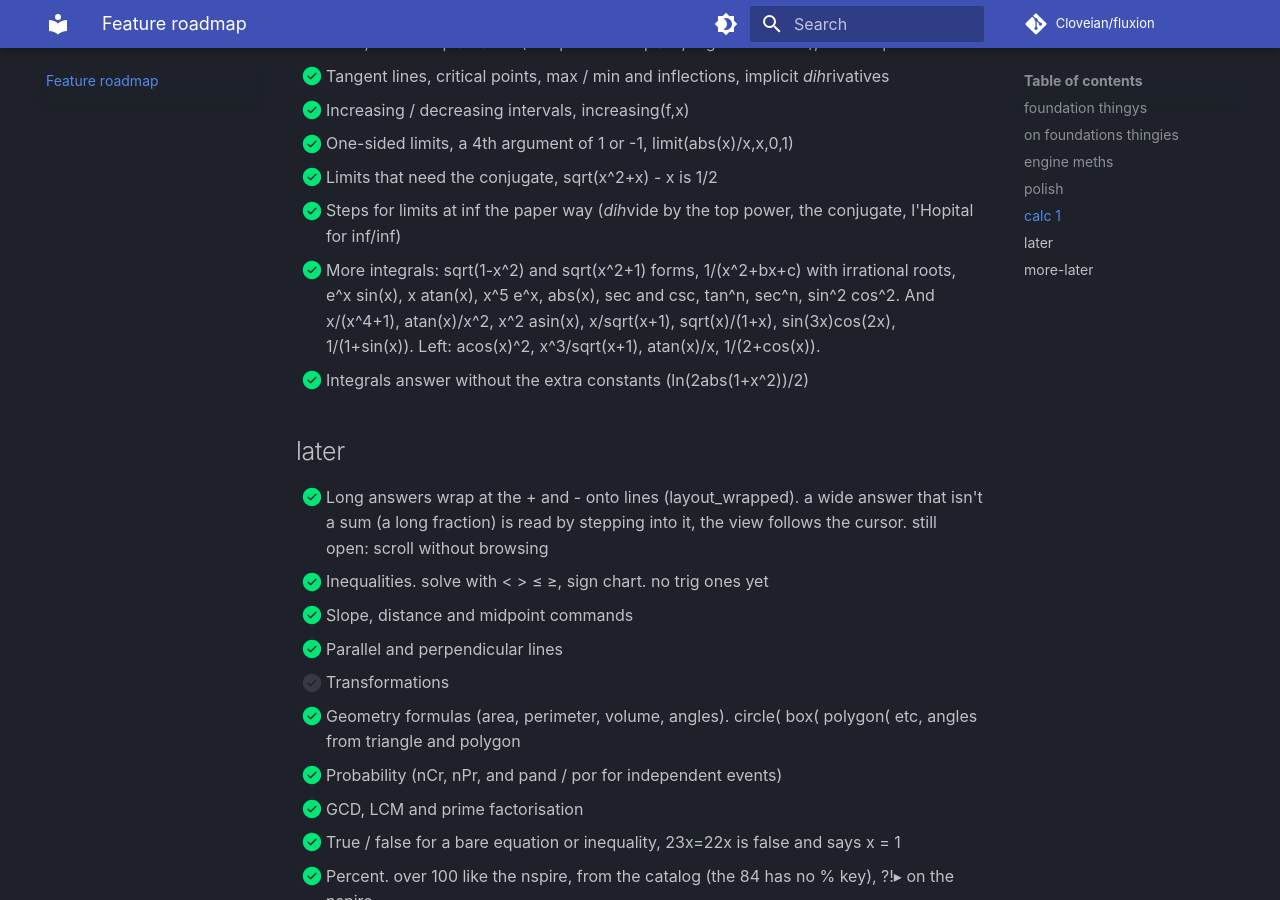
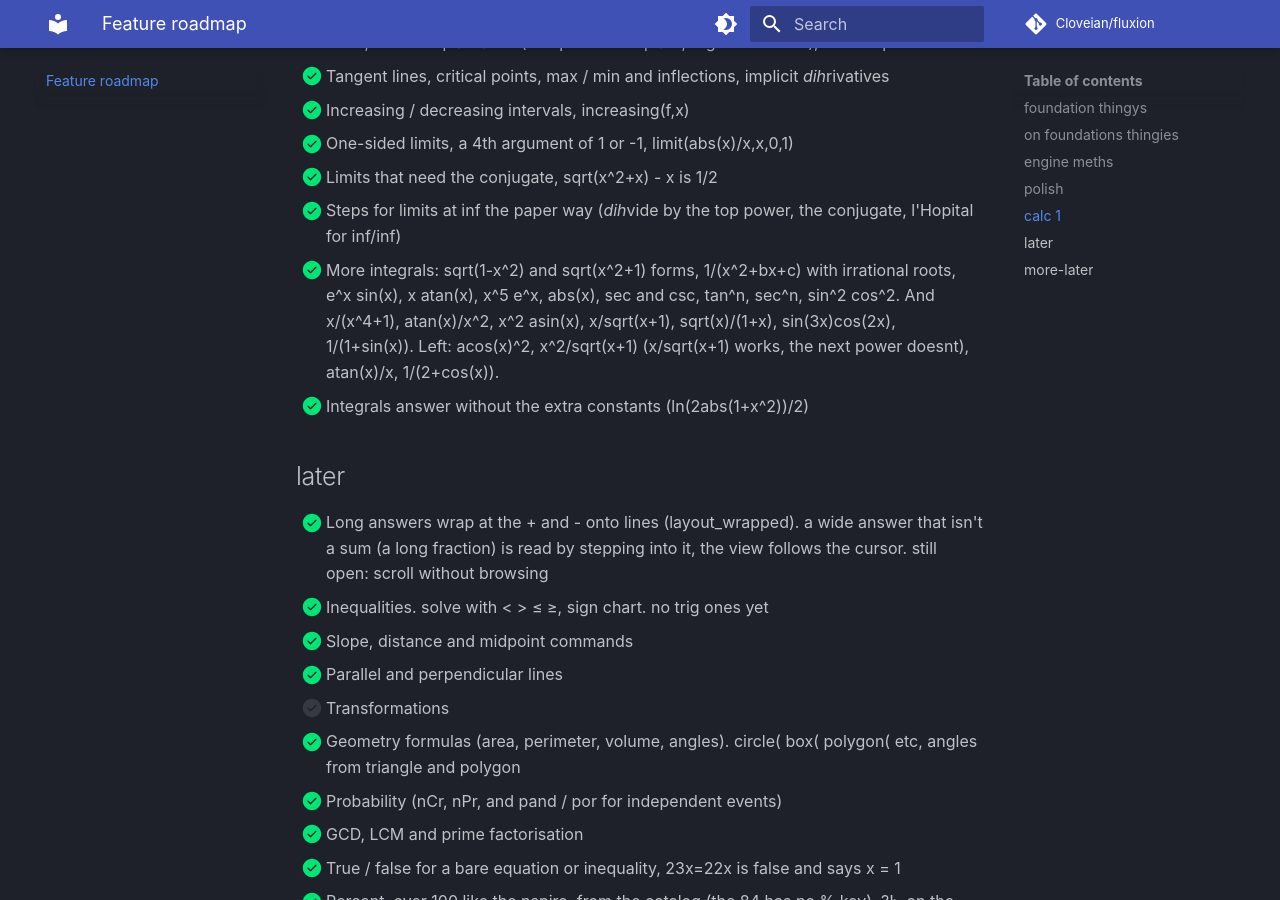
Before and after one commit to Cloveian/fluxion, an MkDocs documentation site: the page built from docs/roadmap.md, in a window 1280 px wide and 900 px high, scrolled down 1388 px. Built offline with MkDocs 1.6.1 and Material for MkDocs 9.7.7, drawn with Linux system fonts in a browser that asks for light colours; comment, search, counter and statistics services are not loaded.

Commit message:
roadmap, x^2/sqrt(x+1) is the one that fails not x^3

```diff
--- a/docs/roadmap.md
+++ b/docs/roadmap.md
@@ -41,7 +41,7 @@
 - [x] One-sided limits, a 4th argument of 1 or -1, limit(abs(x)/x,x,0,1)
 - [x] Limits that need the conjugate, sqrt(x^2+x) - x is 1/2
 - [x] Steps for limits at inf the paper way (*dih*vide by the top power, the conjugate, l'Hopital for inf/inf)
-- [x] More integrals: sqrt(1-x^2) and sqrt(x^2+1) forms, 1/(x^2+bx+c) with irrational roots, e^x sin(x), x atan(x), x^5 e^x, abs(x), sec and csc, tan^n, sec^n, sin^2 cos^2. And x/(x^4+1), atan(x)/x^2, x^2 asin(x), x/sqrt(x+1), sqrt(x)/(1+x), sin(3x)cos(2x), 1/(1+sin(x)). Left: acos(x)^2, x^3/sqrt(x+1), atan(x)/x, 1/(2+cos(x)).
+- [x] More integrals: sqrt(1-x^2) and sqrt(x^2+1) forms, 1/(x^2+bx+c) with irrational roots, e^x sin(x), x atan(x), x^5 e^x, abs(x), sec and csc, tan^n, sec^n, sin^2 cos^2. And x/(x^4+1), atan(x)/x^2, x^2 asin(x), x/sqrt(x+1), sqrt(x)/(1+x), sin(3x)cos(2x), 1/(1+sin(x)). Left: acos(x)^2, x^2/sqrt(x+1) (x/sqrt(x+1) works, the next power doesnt), atan(x)/x, 1/(2+cos(x)).
 - [x] Integrals answer without the extra constants (ln(2abs(1+x^2))/2)
 
 ## later
```
